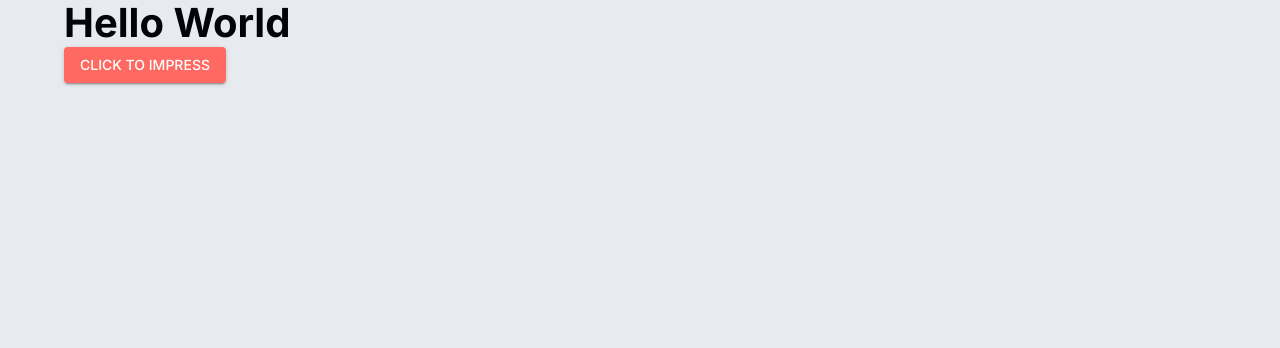
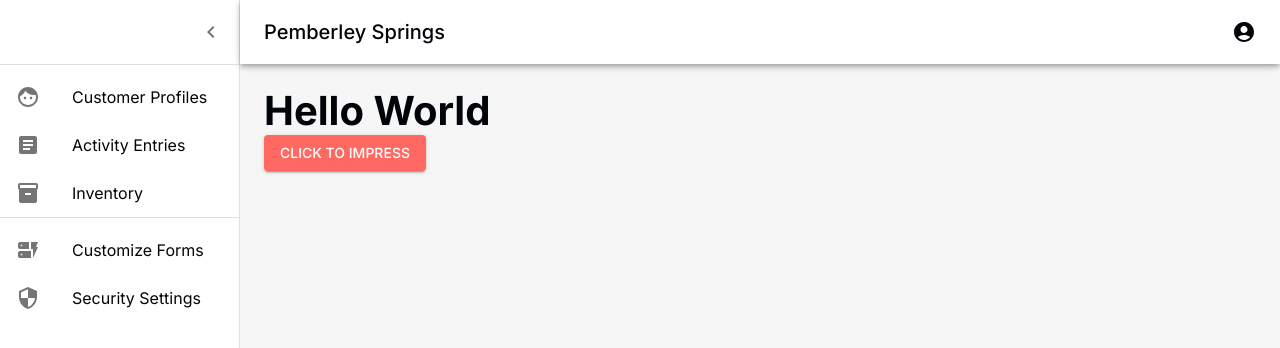
Before and after one commit to KonomiAI/Chronicle, a React (Vite) app in the folder client/: page / in a window 1280 px wide. Shown: the top 348 px of the page. Built offline with nearby package versions, Linux system fonts and the light colour scheme.

Commit message:
feat: added side drawer

```diff
--- a/client/package.json
+++ b/client/package.json
@@ -14,6 +14,7 @@
   "dependencies": {
     "@emotion/react": "^11.7.1",
     "@emotion/styled": "^11.6.0",
+    "@mui/icons-material": "^5.4.1",
     "@mui/material": "^5.4.0",
     "react": "^17.0.2",
     "react-dom": "^17.0.2",
--- /dev/null
+++ b/client/src/components/app-bar/index.tsx
@@ -0,0 +1,73 @@
+import React from 'react';
+import { Box, IconButton, Toolbar, Typography } from '@mui/material';
+import { styled } from '@mui/material/styles';
+import MuiAppBar, { AppBarProps as MuiAppBarProps } from '@mui/material/AppBar';
+import MenuIcon from '@mui/icons-material/Menu';
+import AccountCircle from '@mui/icons-material/AccountCircle';
+
+const drawerWidth = 240;
+
+interface AppBarProps extends MuiAppBarProps {
+  open: boolean;
+}
+
+interface ChronicleAppBarProps {
+  open: boolean;
+  handleDrawerOpen: () => void;
+}
+
+const AppBar = styled(MuiAppBar, {
+  shouldForwardProp: (prop) => prop !== 'open',
+})<AppBarProps>(({ theme, open }) => ({
+  zIndex: theme.zIndex.drawer + 1,
+  transition: theme.transitions.create(['width', 'margin'], {
+    easing: theme.transitions.easing.sharp,
+    duration: theme.transitions.duration.leavingScreen,
+  }),
+  ...(open && {
+    marginLeft: drawerWidth,
+    width: `calc(100% - ${drawerWidth}px)`,
+    transition: theme.transitions.create(['width', 'margin'], {
+      easing: theme.transitions.easing.sharp,
+      duration: theme.transitions.duration.enteringScreen,
+    }),
+  }),
+}));
+
+export default function ChronicleAppBar({
+  open,
+  handleDrawerOpen,
+}: ChronicleAppBarProps) {
+  return (
+    <Box sx={{ flexGrow: 1 }}>
+      <AppBar position="sticky" color="inherit" open={open}>
+        <Toolbar>
+          {!open && (
+            <IconButton
+              size="large"
+              edge="start"
+              color="inherit"
+              aria-label="menu"
+              sx={{ mr: 2 }}
+              onClick={handleDrawerOpen}
+            >
+              <MenuIcon />
+            </IconButton>
+          )}
+          <Typography variant="h6" component="div" sx={{ flexGrow: 1 }}>
+            Pemberley Springs
+          </Typography>
+          <IconButton
+            size="large"
+            edge="end"
+            aria-label="account of current user"
+            aria-haspopup="true"
+            color="inherit"
+          >
+            <AccountCircle />
+          </IconButton>
+        </Toolbar>
+      </AppBar>
+    </Box>
+  );
+}
--- /dev/null
+++ b/client/src/components/drawer/index.tsx
@@ -0,0 +1,119 @@
+import * as React from 'react';
+import { styled, Theme, CSSObject } from '@mui/material/styles';
+import MuiDrawer from '@mui/material/Drawer';
+import List from '@mui/material/List';
+import Divider from '@mui/material/Divider';
+import IconButton from '@mui/material/IconButton';
+import ChevronLeftIcon from '@mui/icons-material/ChevronLeft';
+import ListItem from '@mui/material/ListItem';
+import ListItemIcon from '@mui/material/ListItemIcon';
+import ListItemText from '@mui/material/ListItemText';
+import {
+  Article,
+  DynamicForm,
+  Face,
+  Inventory,
+  Security,
+} from '@mui/icons-material';
+
+const drawerWidth = 240;
+
+const openedMixin = (theme: Theme): CSSObject => ({
+  width: drawerWidth,
+  transition: theme.transitions.create('width', {
+    easing: theme.transitions.easing.sharp,
+    duration: theme.transitions.duration.enteringScreen,
+  }),
+  overflowX: 'hidden',
+});
+
+const closedMixin = (theme: Theme): CSSObject => ({
+  transition: theme.transitions.create('width', {
+    easing: theme.transitions.easing.sharp,
+    duration: theme.transitions.duration.leavingScreen,
+  }),
+  overflowX: 'hidden',
+  width: `calc(${theme.spacing(7)} + 1px)`,
+});
+
+const DrawerHeader = styled('div')(({ theme }) => ({
+  display: 'flex',
+  alignItems: 'center',
+  justifyContent: 'flex-end',
+  padding: theme.spacing(0, 1),
+  // necessary for content to be below app bar
+  ...theme.mixins.toolbar,
+}));
+
+const Drawer = styled(MuiDrawer, {
+  shouldForwardProp: (prop) => prop !== 'open',
+})(({ theme, open }) => ({
+  width: drawerWidth,
+  flexShrink: 0,
+  whiteSpace: 'nowrap',
+  boxSizing: 'border-box',
+  ...(open && {
+    ...openedMixin(theme),
+    '& .MuiDrawer-paper': openedMixin(theme),
+  }),
+  ...(!open && {
+    ...closedMixin(theme),
+    '& .MuiDrawer-paper': closedMixin(theme),
+  }),
+}));
+
+export interface DrawerProps {
+  open: boolean;
+  handleDrawerClose: () => void;
+}
+
+export default function ChronicleDrawer({
+  open,
+  handleDrawerClose,
+}: DrawerProps) {
+  return (
+    <Drawer variant="permanent" open={open}>
+      <DrawerHeader>
+        <IconButton onClick={handleDrawerClose}>
+          <ChevronLeftIcon />
+        </IconButton>
+      </DrawerHeader>
+      <Divider />
+      <List>
+        <ListItem button key="customers">
+          <ListItemIcon>
+            <Face />
+          </ListItemIcon>
+          <ListItemText primary="Customer Profiles" />
+        </ListItem>
+        <ListItem button key="entries">
+          <ListItemIcon>
+            <Article />
+          </ListItemIcon>
+          <ListItemText primary="Activity Entries" />
+        </ListItem>
+        <ListItem button key="inventory">
+          <ListItemIcon>
+            <Inventory />
+          </ListItemIcon>
+          <ListItemText primary="Inventory" />
+        </ListItem>
+        <Divider />
+        <List>
+          <ListItem button key="form_builder">
+            <ListItemIcon>
+              <DynamicForm />
+            </ListItemIcon>
+            <ListItemText primary="Customize Forms" />
+          </ListItem>
+          <ListItem button key="security">
+            <ListItemIcon>
+              <Security />
+            </ListItemIcon>
+            <ListItemText primary="Security Settings" />
+          </ListItem>
+        </List>
+      </List>
+    </Drawer>
+  );
+}
--- a/client/src/main.tsx
+++ b/client/src/main.tsx
@@ -8,6 +8,7 @@ import { CssBaseline } from '@mui/material';
 import App from './App';
 import theme from './theme';
 import LoginPage from './pages/login';
+import MainContainer from './pages/container';
 
 ReactDOM.render(
   <React.StrictMode>
@@ -16,7 +17,9 @@ ReactDOM.render(
       <BrowserRouter>
         <Routes>
           <Route path="/login" element={<LoginPage />} />
-          <Route path="/" element={<App />} />
+          <Route path="/" element={<MainContainer />}>
+            <Route index element={<App />} />
+          </Route>
         </Routes>
       </BrowserRouter>
     </ThemeProvider>
--- /dev/null
+++ b/client/src/pages/container/index.tsx
@@ -0,0 +1,47 @@
+import React, { useState } from 'react';
+import { Box, useTheme } from '@mui/material';
+import { Outlet } from 'react-router-dom';
+
+import ChronicleAppBar from '../../components/app-bar';
+import ChronicleDrawer from '../../components/drawer';
+
+const drawerWidth = 240;
+
+function MainContainer() {
+  const [isDrawerOpen, setIsDrawerOpen] = useState(true);
+  const theme = useTheme();
+  return (
+    <Box
+      sx={{
+        height: '100vh',
+        width: '100%',
+      }}
+    >
+      <ChronicleAppBar
+        open={isDrawerOpen}
+        handleDrawerOpen={() => setIsDrawerOpen(true)}
+      />
+      <ChronicleDrawer
+        open={isDrawerOpen}
+        handleDrawerClose={() => setIsDrawerOpen(false)}
+      />
+      <Box
+        sx={{
+          paddingTop: 3,
+          transition: theme.transitions.create(['padding'], {
+            easing: theme.transitions.easing.sharp,
+            duration: theme.transitions.duration.leavingScreen,
+          }),
+          ...(!isDrawerOpen
+            ? { paddingLeft: `calc(${theme.spacing(7)} + 1px)` }
+            : { paddingLeft: `${drawerWidth}px` }),
+        }}
+        component="main"
+      >
+        <Outlet />
+      </Box>
+    </Box>
+  );
+}
+
+export default MainContainer;
--- a/client/src/theme.ts
+++ b/client/src/theme.ts
@@ -13,7 +13,8 @@ const theme = createTheme({
       secondary: '#777',
     },
     background: {
-      default: '#e7ebf0',
+      default: '#f6f6f7',
+      paper: '#fff',
     },
   },
   typography: {
```
Also changed, not shown: 1 other file (tests, documents, lock files or other folders).
